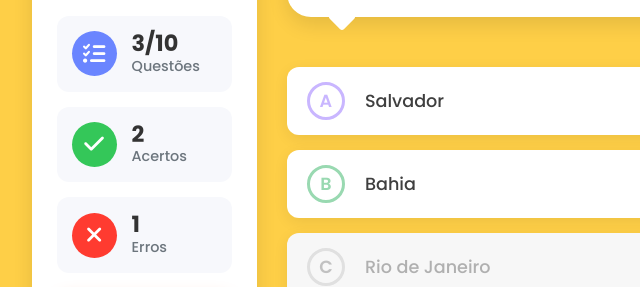
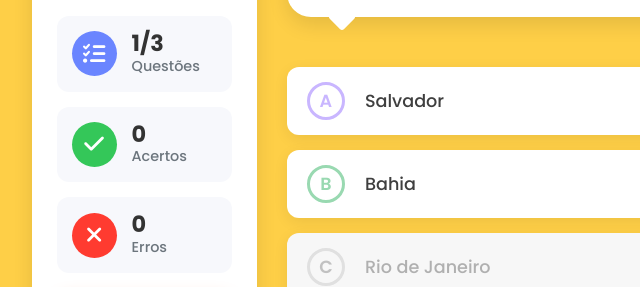
Before and after one commit to NicolasGMACK/quiz, a plain HTML site: page index.html in a window 1280 px wide. Shown: the part 249-536 px from the top of the page, 267-907 px from the left. Drawn offline with Linux system fonts and the light colour scheme.

Commit message:
fix: quadro de estatísticas funcional

```diff
--- a/index.html
+++ b/index.html
@@ -18,7 +18,7 @@
                         <i class="fa-solid fa-list-check"></i>
                     </div>
                     <div class="stat-info">
-                        <span class="stat-value">3/10</span>
+                        <span class="stat-value" id="questao">3/10</span>
                         <span class="stat-label">Questões</span>
                     </div>
                 </div>
@@ -27,7 +27,7 @@
                         <i class="fa-solid fa-check"></i>
                     </div>
                     <div class="stat-info">
-                        <span class="stat-value">2</span>
+                        <span class="stat-value" id="acerto">2</span>
                         <span class="stat-label">Acertos</span>
                     </div>
                 </div>
@@ -36,7 +36,7 @@
                         <i class="fa-solid fa-xmark"></i>
                     </div>
                     <div class="stat-info">
-                        <span class="stat-value">1</span>
+                        <span class="stat-value" id="erro">1</span>
                         <span class="stat-label">Erros</span>
                     </div>
                 </div>
--- a/script.js
+++ b/script.js
@@ -1,17 +1,17 @@
 const questoes = [
     {
         titulo: "qual a capital do Brasil?",
-        respostas: ["Salvador", "Bahia", "Rio de Janeiro", "Brasília"],
+        alternativas: ["Salvador", "Bahia", "Rio de Janeiro", "Brasília"],
         certa: 3
     },
     {
         titulo: "Quantas copas a França tem?",
-        respostas: ["3", "2", "1", "0"],
+        alternativas: ["3", "2", "1", "0"],
         certa: 1
     },
      {
         titulo: "qual o nome do criador do Quiz?",
-        respostas: ["Nicolas", "Lucas", "Vinícius", "Nathan"],
+        alternativas: ["Nicolas", "Lucas", "Vinícius", "Nathan"],
         certa: 0
     }
 ];
@@ -21,21 +21,35 @@ const questoes = [
 document.addEventListener("DOMContentLoaded", () => {
     console.log('pagina carregou!');
     let i = 0;
+    let numeroQuest = 1;
+    let acertos = 0;
+    let erros = 0;
 
     function renderizarQuestao(i) {
     const titulo = document.querySelector(".question-bubble h2");
     titulo.textContent = questoes[i].titulo;
 
     const spans = document.querySelectorAll('li span');
-    const resps = questoes[i].respostas;
+    const alternativas = questoes[i].alternativas;
 
 
-    resps.forEach((texto, index)=> {
+    alternativas.forEach((texto, index)=> {
             spans[index].textContent = texto;
         });
     }
 
     renderizarQuestao(i);
+
+    function renderizarEstatisticas() {
+     const QuestaoElement = document.getElementById('questao');
+     const acertosElement = document.getElementById('acerto');
+     const errosElement = document.getElementById('erro');
+     QuestaoElement.textContent = numeroQuest + '/' + questoes.length;
+     acertosElement.textContent = acertos;
+     errosElement.textContent = erros;
+     };
+
+     renderizarEstatisticas();
 
     const opcoes = document.querySelectorAll('.answer-option');
 
@@ -43,13 +57,21 @@ document.addEventListener("DOMContentLoaded", () => {
         opcao.addEventListener("click", () => {
             if (index === questoes[i].certa) {
                  alert('acertou');
-                 i++;
-                 renderizarQuestao(i);
+                 acertos++;
+                 //renderizarEstatisticas();
             } else {
                 alert('errou');
+                erros++;
+
             }
+            i++;
+            numeroQuest++;
+            renderizarQuestao(i);
+            renderizarEstatisticas();
+            ;
         });
     });
 
 
+
  });
```
